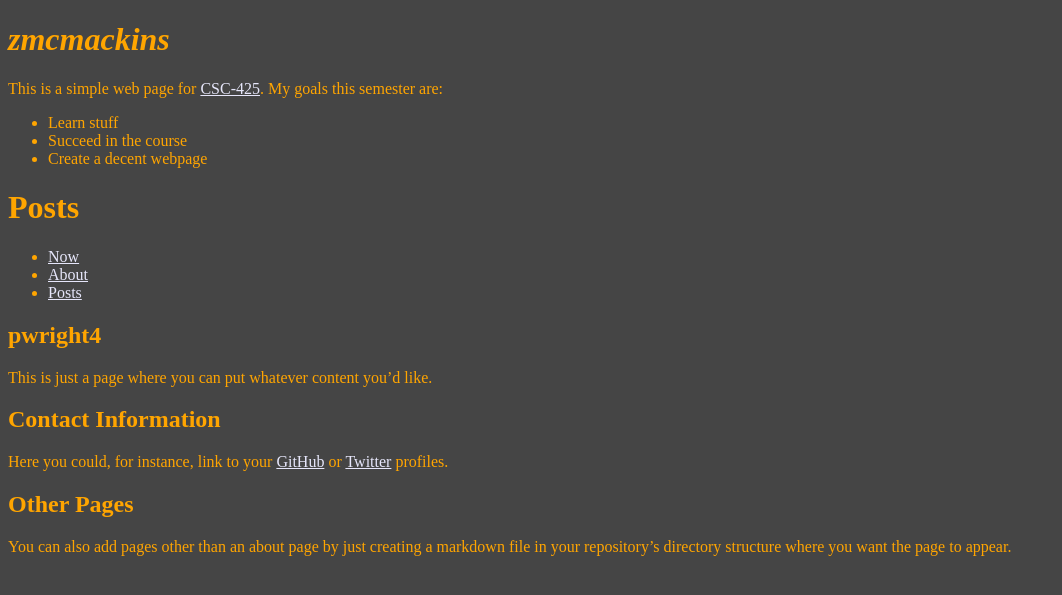
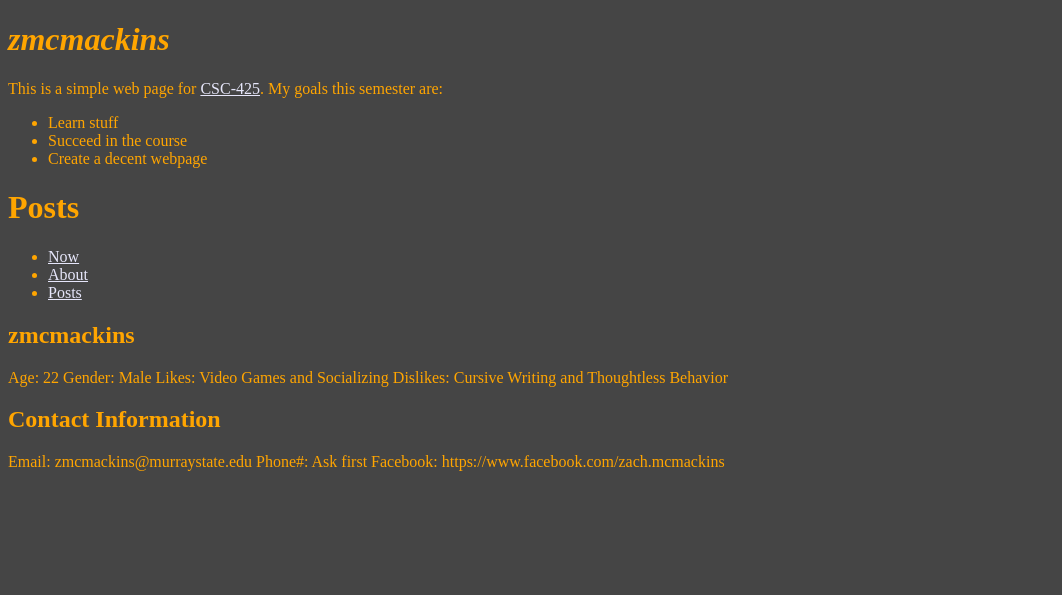
Before and after one commit to zmcmackins/zmcmackins.github.io, a Jekyll site: the page built from about.md, in a window 1280 px wide. Shown: the top 595 px of the page, without its empty margins (0-1062 px from the left). Built offline with Jekyll 4.4.1, drawn with Linux system fonts in a browser that asks for light colours.

Commit message:
Update about.md

```diff
--- a/about.md
+++ b/about.md
@@ -3,16 +3,15 @@ layout: main
 title: About
 ---
 
-## pwright4
+## zmcmackins
 
-This is just a page where you can put whatever content you'd like.
+Age: 22
+Gender: Male
+Likes: Video Games and Socializing
+Dislikes: Cursive Writing and Thoughtless Behavior
 
 ## Contact Information
 
-Here you could, for instance, link to your [GitHub](http://www.github.com/pwright4) or
-[Twitter](http://www.twitter.com/msupwright4) profiles.
-
-## Other Pages
-
-You can also add pages other than an about page by just creating a markdown file in your
-repository's directory structure where you want the page to appear.
+Email: zmcmackins@murraystate.edu
+Phone#: Ask first
+Facebook: https://www.facebook.com/zach.mcmackins
```
